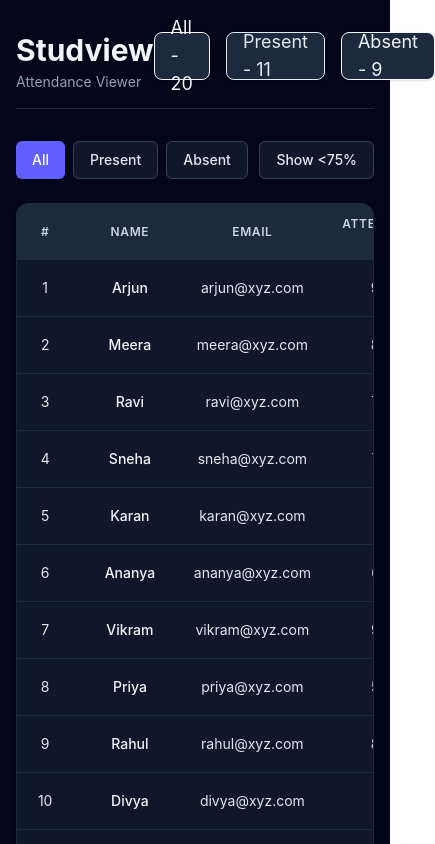
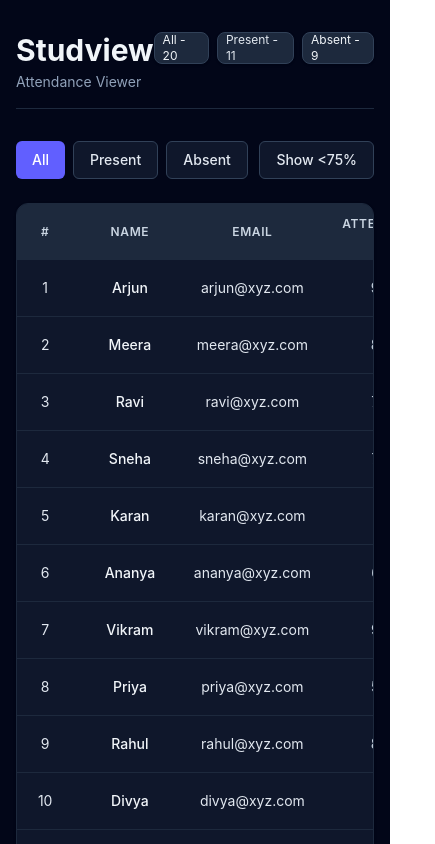
Before and after one commit to Silbars/attendance-viewer, a React (Vite) app: page / in a window 390 px wide. Shown: the top 844 px of the page, 435 px wide, since content can reach past the window. Built offline with nearby package versions, Linux system fonts and the light colour scheme.

Commit message:
feat: update StudentStats component styles for improved responsiveness and readability

```diff
--- a/src/components/StudentsStats.tsx
+++ b/src/components/StudentsStats.tsx
@@ -6,10 +6,10 @@ type StudentTableProps = {
 
 function StudentStats({all, present, absent} : StudentTableProps) {
     return (
-        <div className="flex gap-4">
-        <div className="text-lg h-12 shadow-sm bg-slate-800 border border-white-700 rounded-lg flex items-center px-4 text-slate-100">All - {all}</div>
-        <div className="text-lg h-12 shadow-sm bg-slate-800 border border-white-900 rounded-lg flex items-center px-4 text-slate-200">Present - {present}</div>
-        <div className="text-lg h-12 shadow-sm bg-slate-800 border border-white-900 rounded-lg flex items-center px-4 text-slate-100">Absent - {absent}</div>
+        <div className="flex gap-2 sm:gap-4">
+        <div className="text-xs sm:text-lg h-8 sm:h-12 shadow-sm bg-slate-800 border border-slate-700 rounded-lg flex items-center px-2 sm:px-4 text-slate-100">All - {all}</div>
+        <div className="text-xs sm:text-lg h-8 sm:h-12 shadow-sm bg-slate-800 border border-slate-700 rounded-lg flex items-center px-2 sm:px-4 text-slate-200">Present - {present}</div>
+        <div className="text-xs sm:text-lg h-8 sm:h-12 shadow-sm bg-slate-800 border border-slate-700 rounded-lg flex items-center px-2 sm:px-4 text-slate-100">Absent - {absent}</div>
         </div>
     )
 }
```
